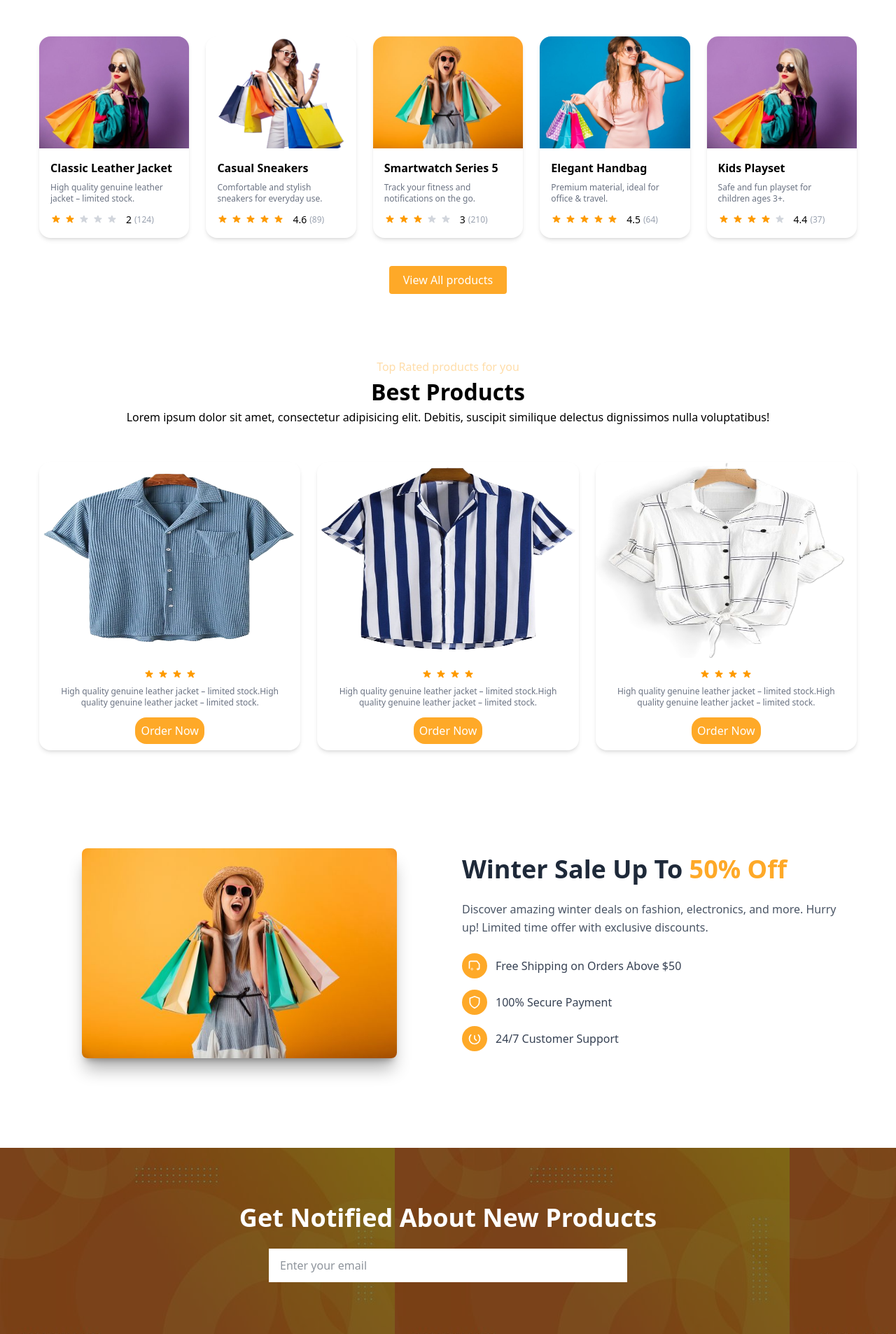
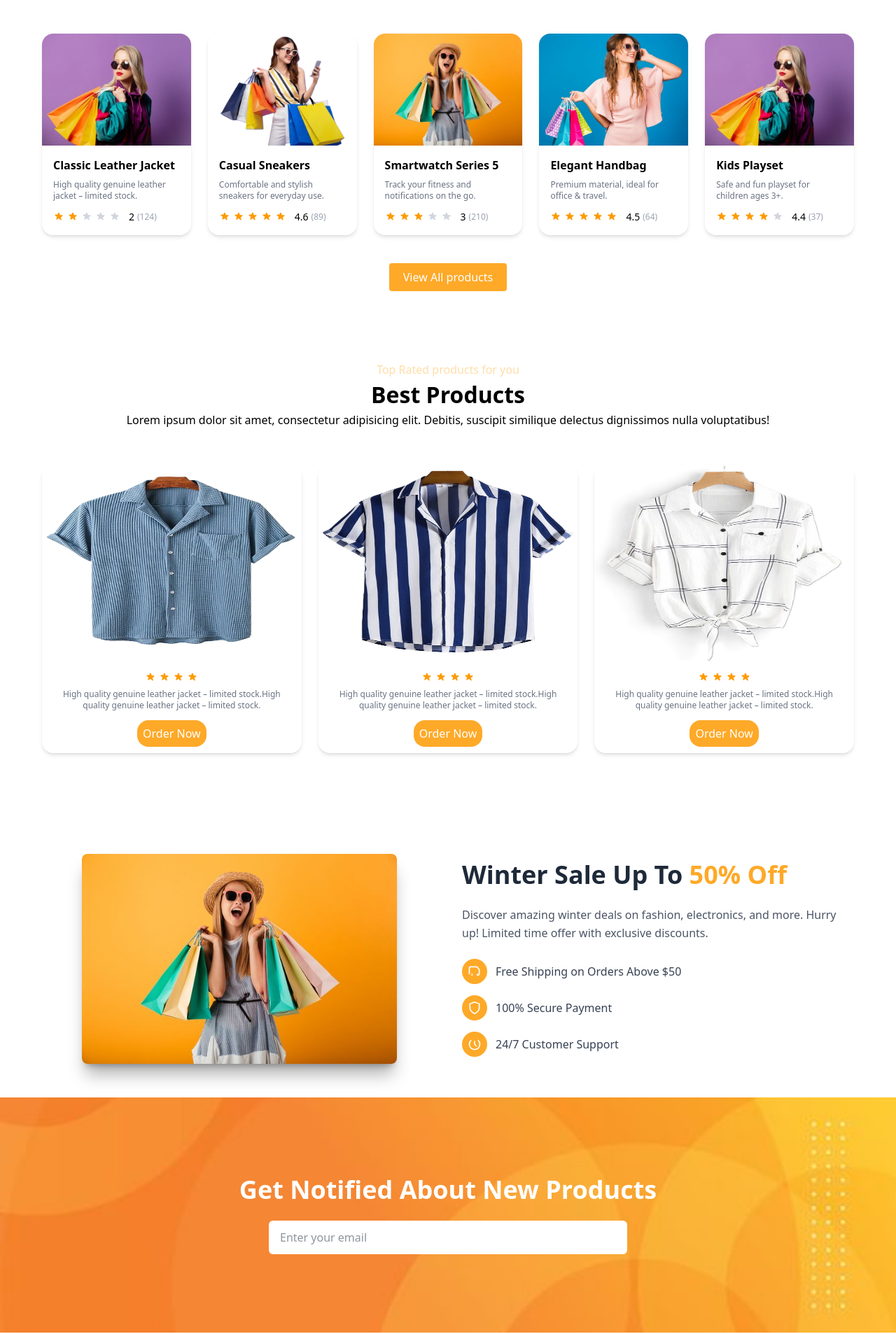
Before and after one commit to aligohar007/ecomerce-web, a Vue app: page / in a window 1280 px wide. Shown: the part 882-2788 px from the top of the page at 70% size. Built offline with nearby package versions, Linux system fonts and the light colour scheme.

Commit message:
add the light and dark mode

```diff
--- a/src/assets/main.css
+++ b/src/assets/main.css
@@ -1 +1,4 @@
 @import "tailwindcss";
+
+@custom-variant dark (&:where(.dark, .dark *));
+@custom-variant light (&:where(.light, .light *));
--- a/src/components/HeroSection.vue
+++ b/src/components/HeroSection.vue
@@ -1,6 +1,6 @@
 <template>
   <section
-    class="relative overflow-hidden min-h-[570px] sm:min-h-[670px] lg:min-h-[650px] bg-gray-100 "
+    class="relative overflow-hidden min-h-[570px] sm:min-h-[670px] lg:min-h-[650px] bg-gray-100 dark:bg-black dark:text-white"
   >
     <div
       class="absolute right-0 -top-1/2 w-[500px] h-[500px] md:w-[600px] md:h-[600px] lg:w-[700px] lg:h-[700px]  bg-[#fea928]/40 rotate-45 rounded-3xl"
--- a/src/components/Navbarlist.vue
+++ b/src/components/Navbarlist.vue
@@ -1,9 +1,9 @@
 <template>
-  <section>
+  <section >
     <!-- Navbar start -->
-    <div class="w-full text-center flex justify-center   items-center bg-[#fea928]/40 lg:bg-white shadow-xl py-2">
+    <div class="w-full text-center mt-12 flex justify-center dark:bg-black    items-center bg-[#fea928]/40 lg:bg-white shadow-xl py-2">
       <nav class="hidden lg:block  ">
-        <ul class="flex text-black  gap-10 font-semibold">
+        <ul class="flex text-black  gap-10 font-semibold dark:text-white">
           <!-- Main Links -->
           <li
             v-for="(link, index) in navLinks"
@@ -15,7 +15,7 @@
 
               <svg
                 v-if="link.dropdown"
-                class="w-4 h-4 text-black font-semibold transition-transform duration-300 group-hover:rotate-180"
+                class="w-4 h-4 text-black dark:text-white font-semibold transition-transform duration-300 group-hover:rotate-180"
                 fill="none"
                 stroke="currentColor"
                 stroke-width="2"
@@ -28,7 +28,7 @@
             <!-- Dropdown Menu -->
             <ul
               v-if="link.dropdown"
-              class="absolute left-0 top-full mt-4 w-48 bg-white rounded-lg shadow-lg
+              class="absolute left-0 top-full mt-4 w-48 bg-white dark:bg-black rounded-lg shadow-lg
               opacity-0 scale-95 group-hover:opacity-100 group-hover:scale-100
               transition-all duration-300 ease-out z-30"
             >
--- a/src/components/NewProduct.vue
+++ b/src/components/NewProduct.vue
@@ -1,30 +1,43 @@
 <template>
+<!-- Wrapper jo always bg-color hold karega -->
+<div class="bg-white dark:bg-black ">
   <section
-    class=" w-full h-[300px] relative object-cover py-20 mb-10 mt-20"
-    :style="`background-image: url(${bgImage})`"
+    class="w-full relative py-20 lg:py-28"
   >
-    <!-- Overlay (optional for better text visibility) -->
-    <div class="absolute inset-0 bg-black/50"></div>
+    <!-- Background Image Layer -->
+    <div
+      v-if="bgImage"
+      class="absolute inset-0 bg-cover bg-center"
+      :style="`background-image: url(${bgImage})`"
+    ></div>
 
     <!-- Content -->
-    <div class="relative z-10 container mx-auto text-center text-white px-6">
+    <div class="relative z-10 mx-auto text-center text-white px-6">
       <!-- Heading -->
       <h1 class="text-4xl md:text-4xl font-bold mb-6">
         Get Notified About New Products
       </h1>
 
       <!-- Input Box -->
-      <div >
+      <div>
         <input
           type="email"
           placeholder="Enter your email"
-          class="px-4 py-3 w-full max-w-lg  outline-none bg-white text-gray-800"
+          class="px-4 py-3 w-full max-w-lg outline-none
+                 bg-white dark:bg-gray-900
+                 dark:text-white text-gray-800
+                 rounded-md"
         />
-
       </div>
     </div>
   </section>
+</div>
+
+
+
 </template>
+
+
 
 <script setup>
 import bgImage from "../assets/orange-pattern.jpg";
--- a/src/components/Products.vue
+++ b/src/components/Products.vue
@@ -1,13 +1,14 @@
 <template>
+     <div class="bg-white dark:bg-black p-1">
     <!-- Products header  -->
-    <div class="text-center mt-10 mb-10">
+    <div class="text-center mt-10 mb-10 lg:-mb-10 dark:bg-black dark:text-white">
         <h3 class="text-[#fea928]/40">Top Selling products for you</h3>
         <h1 class="text-[2rem] font-bold">Products</h1>
         <p>Lorem ipsum dolor sit amet, consectetur adipisicing elit. Debitis, suscipit similique delectus dignissimos
             nulla voluptatibus!</p>
     </div>
 
-    <section class="py-3 px-14">
+    <section class="py-3 px-14 dark:bg-black lg:mt-20">
         <div class="grid grid-cols-1 sm:grid-cols-2 lg:grid-cols-5 gap-6">
             <ProductsCards v-for="(product, index) in cards" :key="product.id" :card="product" />
         </div>
@@ -18,7 +19,9 @@
             </a>
         </div>
     </section>
+    </div>
 </template>
+
 
 <script setup>
 import { ref } from "vue";
--- a/src/components/Testinomail.vue
+++ b/src/components/Testinomail.vue
@@ -1,4 +1,5 @@
 <template>
+    <div class="dark:bg-black dark:text-white dark:p-1 dark:pt-10">
    <div class="text-center">
         <h3 class="text-[#fea928]/40">Top Selling products for you</h3>
         <h1 class="text-[2rem] font-bold mb-5">Testimonial</h1>
@@ -6,7 +7,7 @@
             nulla voluptatibus!</p>
     </div>
   <div
-    class="relative w-full max-w-[95%] mx-auto overflow-hidden mt-20 lg:mt-20 mb-20 lg:mb-40"
+    class="relative w-full max-w-[95%] mx-auto overflow-hidden mt-20 lg:mt-20 mb-20 lg:mb-40 "
     @mouseenter="pauseSlider"
     @mouseleave="startSlider"
   >
@@ -52,6 +53,7 @@
         @click="goToSlide(index)"
       ></span>
     </div>
+  </div>
   </div>
 </template>
 
--- a/src/components/TopHeader.vue
+++ b/src/components/TopHeader.vue
@@ -1,6 +1,9 @@
 <template>
   <header
-    class=" flex items-center justify-between px-6 lg:px-14 md:px-20 py-2 bg-[#fea928]/40  shadow-lg  transition-colors duration-300">
+    class="fixed left-0 right-0 top-0 z-50  flex items-center justify-between px-6 lg:px-14 md:px-20 py-2
+      bg-[#fea928]/40 text-black
+         dark:bg-black dark:text-white
+       shadow-lg  transition-colors duration-300">
     <!-- Brand -->
     <div class="flex items-center gap-2">
       <img :src="logoimg" class="w-10 h-10" alt="logo">
@@ -63,7 +66,6 @@ import { ref, onMounted } from "vue";
 const isDark = ref(false);
 
 onMounted(() => {
-  // check if dark mode already enabled
   isDark.value = document.documentElement.classList.contains("dark");
 });
 
--- a/src/components/Topratedproducts.vue
+++ b/src/components/Topratedproducts.vue
@@ -1,5 +1,6 @@
 <template>
     <!-- Products header  -->
+      <div class="dark:bg-black dark:text-white p-1">
     <div class="text-center mt-10 mb-10">
         <h3 class="text-[#fea928]/40">Top Rated products for you</h3>
         <h1 class="text-[2rem] font-bold">Best Products</h1>
@@ -14,6 +15,7 @@
 
 
     </section>
+    </div>
 </template>
 
 <script setup>
--- a/src/components/Wintersale.vue
+++ b/src/components/Wintersale.vue
@@ -1,6 +1,6 @@
 
 <template>
-  <section class=" py-2 px-10 lg:py-12">
+  <section class=" py-2 px-10 lg:py-12 dark:bg-black dark:pb-20 ">
     <div class="container mx-auto grid grid-cols-1 md:grid-cols-2 items-center gap-10 px-6">
       <!-- Left Side Image -->
       <div class="flex justify-center ">
@@ -14,18 +14,18 @@
       <!-- Right Side Content -->
       <div class="space-y-6">
         <!-- Heading -->
-        <h1 class="text-4xl font-bold text-gray-800">
+        <h1 class="text-4xl font-bold text-gray-800 dark:text-white">
           Winter Sale Up To <span class="text-[#fea928]">50% Off</span>
         </h1>
 
         <!-- Paragraph -->
-        <p class="text-gray-600 leading-relaxed">
+        <p class="text-gray-600 leading-relaxed dark:text-white">
           Discover amazing winter deals on fashion, electronics, and more.
           Hurry up! Limited time offer with exclusive discounts.
         </p>
 
         <!-- Icons with Text -->
-        <div class="space-y-4">
+        <div class="space-y-4 ">
           <div class="flex items-center gap-3">
             <span class="bg-[#fea928] text-white p-2 rounded-full">
               <!-- Truck Icon -->
@@ -37,7 +37,7 @@
                 <circle cx="17.5" cy="17.5" r="1.5"/>
               </svg>
             </span>
-            <p class="text-gray-700 font-medium">Free Shipping on Orders Above $50</p>
+            <p class="text-gray-700 font-medium dark:text-white">Free Shipping on Orders Above $50</p>
           </div>
 
           <div class="flex items-center gap-3">
@@ -49,7 +49,7 @@
                   d="M12 22s8-4 8-10V5l-8-3-8 3v7c0 6 8 10 8 10z"/>
               </svg>
             </span>
-            <p class="text-gray-700 font-medium">100% Secure Payment</p>
+            <p class="dark:text-white text-gray-700 font-medium">100% Secure Payment</p>
           </div>
 
           <div class="flex items-center gap-3">
@@ -61,7 +61,7 @@
                   d="M18.364 5.636a9 9 0 11-12.728 0M12 7v5l3 3"/>
               </svg>
             </span>
-            <p class="text-gray-700 font-medium">24/7 Customer Support</p>
+            <p class="text-gray-700 font-medium dark:text-white">24/7 Customer Support</p>
           </div>
         </div>
       </div>
```
